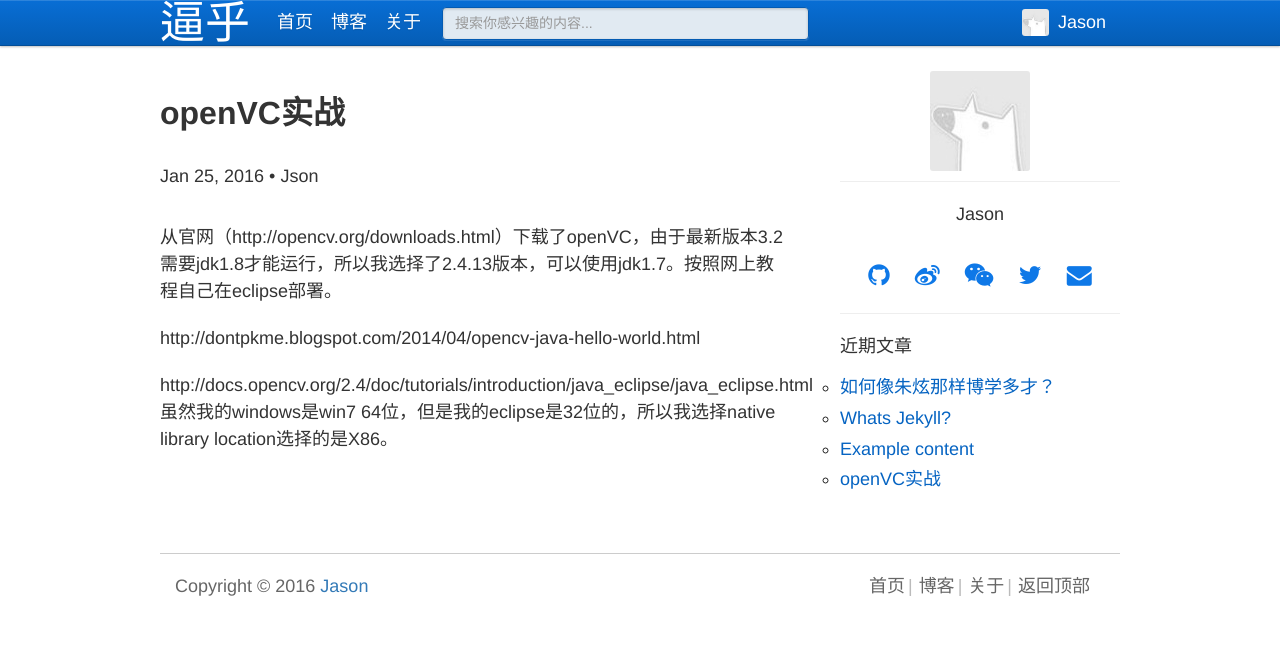
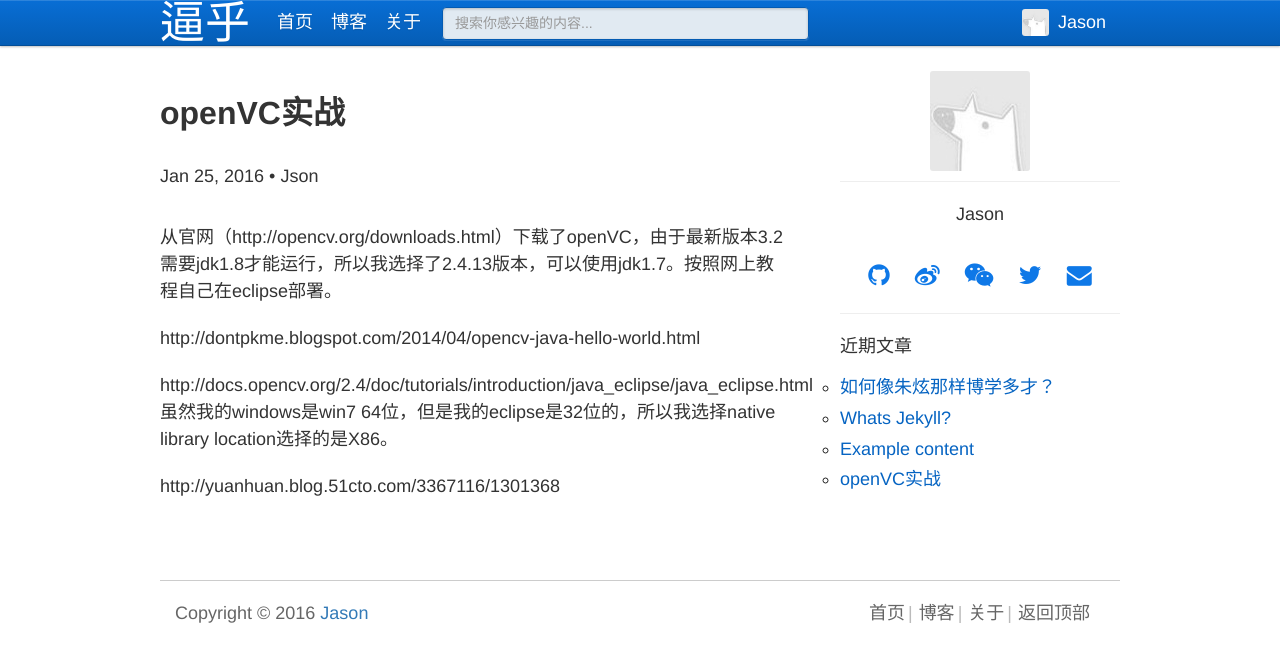
Before and after one commit to webbings/zhihustyleblog, a Jekyll site: the page built from _posts/2017-01-25-openvc.md, in a window 1280 px wide. Shown: the top 662 px of the page. Built offline with Jekyll 4.4.1, drawn with Linux system fonts in a browser that asks for light colours; comment, search, counter and statistics services are not loaded; some of the changed lines change nothing that is shown.

Commit message:
Update 2017-01-25-openvc.md

```diff
--- a/_posts/2017-01-25-openvc.md
+++ b/_posts/2017-01-25-openvc.md
@@ -15,3 +15,6 @@ http://dontpkme.blogspot.com/2014/04/opencv-java-hello-world.html
 
 http://docs.opencv.org/2.4/doc/tutorials/introduction/java_eclipse/java_eclipse.html
 虽然我的windows是win7 64位，但是我的eclipse是32位的，所以我选择native library location选择的是X86。
+
+
+http://yuanhuan.blog.51cto.com/3367116/1301368
```
